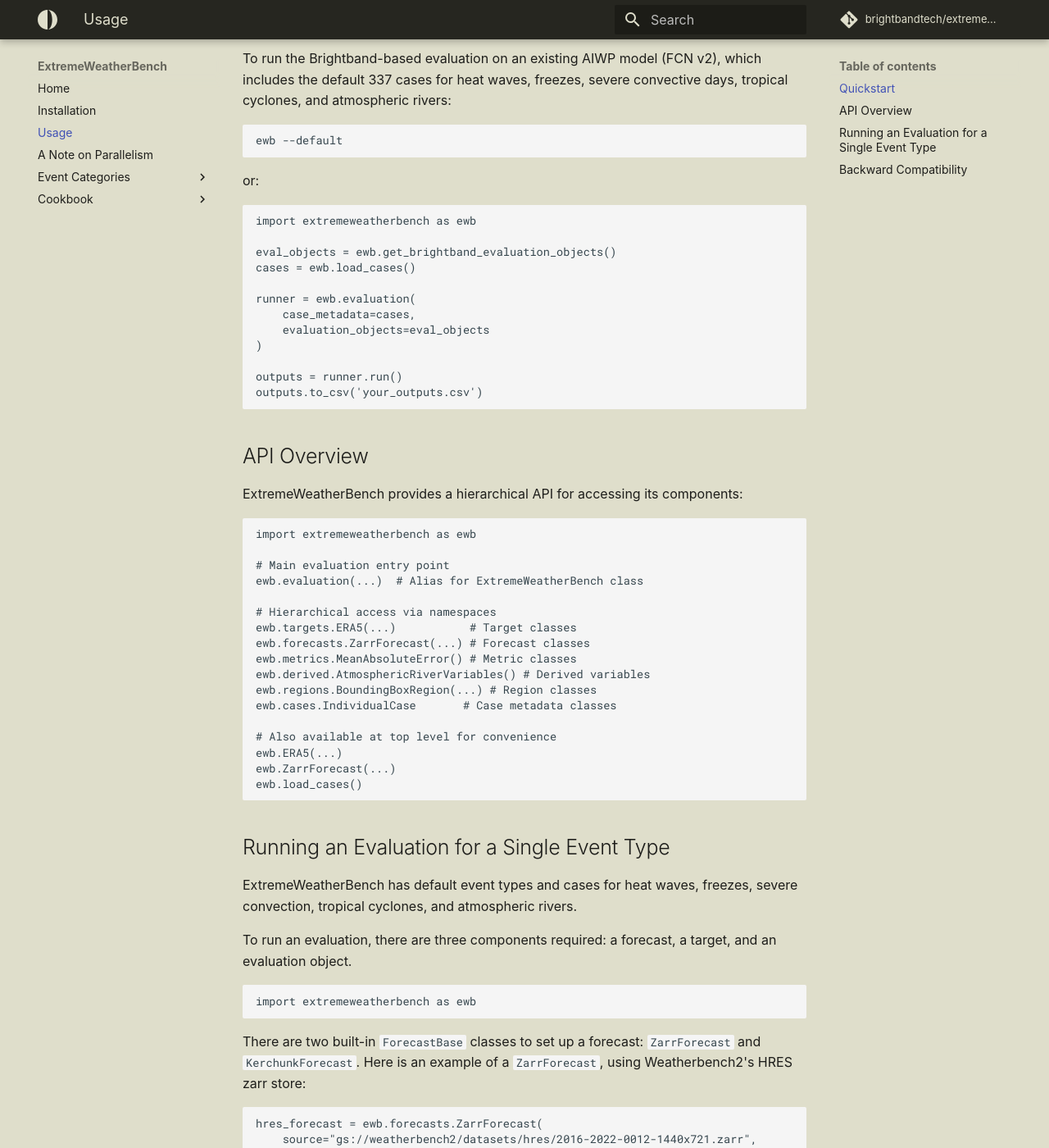
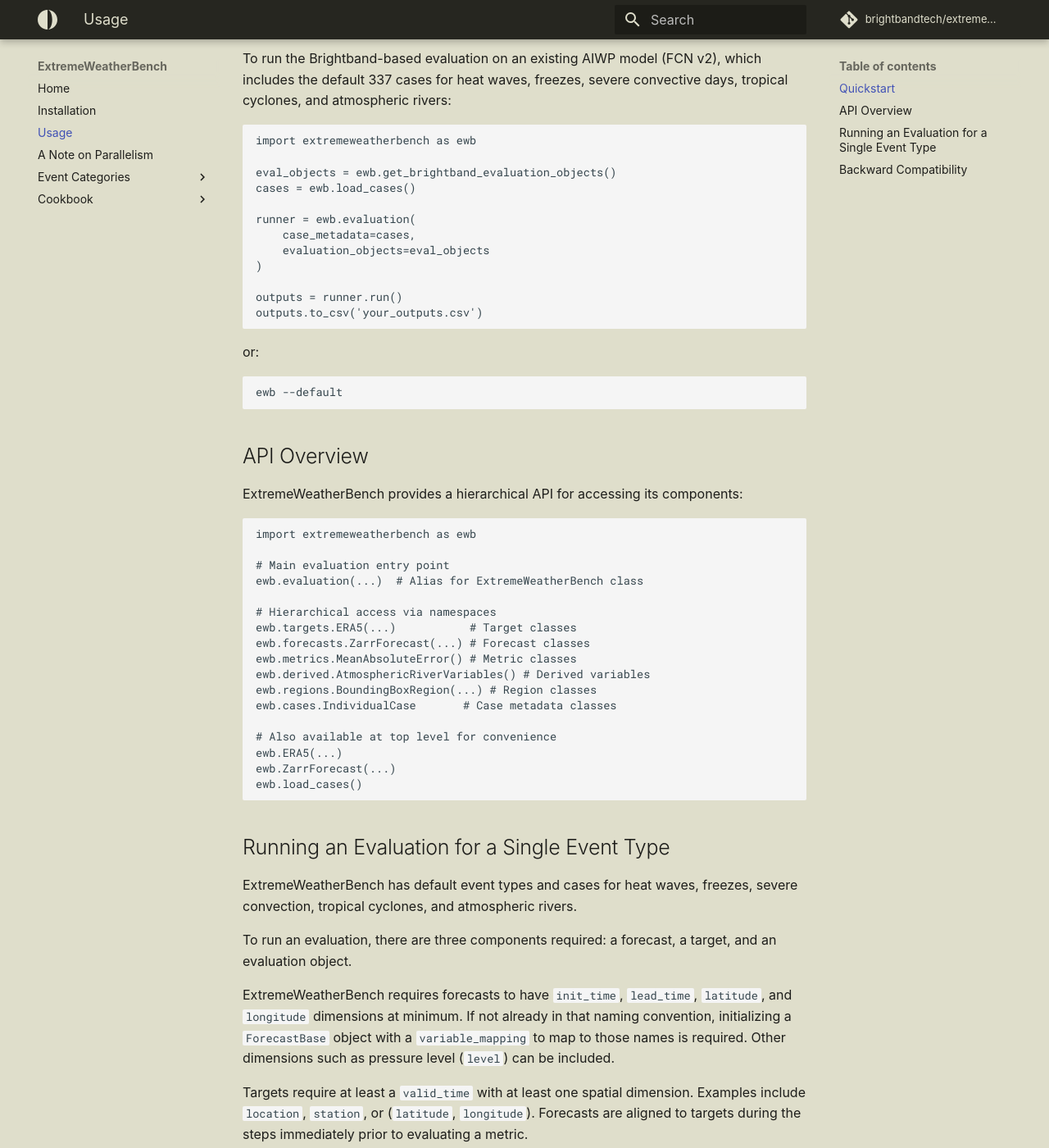
Before and after one commit to brightbandtech/ExtremeWeatherBench, an MkDocs documentation site: the page built from docs/usage.md, in a window 1280 px wide and 1400 px high, scrolled down 213 px. Shown: the whole window at 82% size. Built offline with MkDocs 1.6.1 and Material for MkDocs 9.7.7, drawn with Linux system fonts in a browser that asks for light colours; comment, search, counter and statistics services are not loaded.

Commit message:
add explanation for dim reqs (#320)

````diff
--- a/docs/usage.md
+++ b/docs/usage.md
@@ -8,11 +8,6 @@
 includes the default 337 cases for heat waves, freezes, severe convective days,
 tropical cyclones, and atmospheric rivers:
 
-```bash
-ewb --default
-```
-
-or:
 
 ```python
 import extremeweatherbench as ewb
@@ -27,6 +22,12 @@
 
 outputs = runner.run()
 outputs.to_csv('your_outputs.csv')
+```
+
+or:
+
+```bash
+ewb --default
 ```
 
 ## API Overview
@@ -52,12 +53,15 @@
 ewb.ZarrForecast(...)
 ewb.load_cases()
 ```
-
 ## Running an Evaluation for a Single Event Type
 
 ExtremeWeatherBench has default event types and cases for heat waves, freezes, severe convection, tropical cyclones, and atmospheric rivers.
 
 To run an evaluation, there are three components required: a forecast, a target, and an evaluation object.
+
+ExtremeWeatherBench requires forecasts to have `init_time`, `lead_time`, `latitude`, and `longitude` dimensions at minimum. If not already in that naming convention, initializing a `ForecastBase` object with a `variable_mapping` to map to those names is required. Other dimensions such as pressure level (`level`) can be included.
+
+Targets require at least a `valid_time` with at least one spatial dimension. Examples include `location`, `station`, or (`latitude`, `longitude`). Forecasts are aligned to targets during the steps immediately prior to evaluating a metric.
 
 ```python
 import extremeweatherbench as ewb
````
